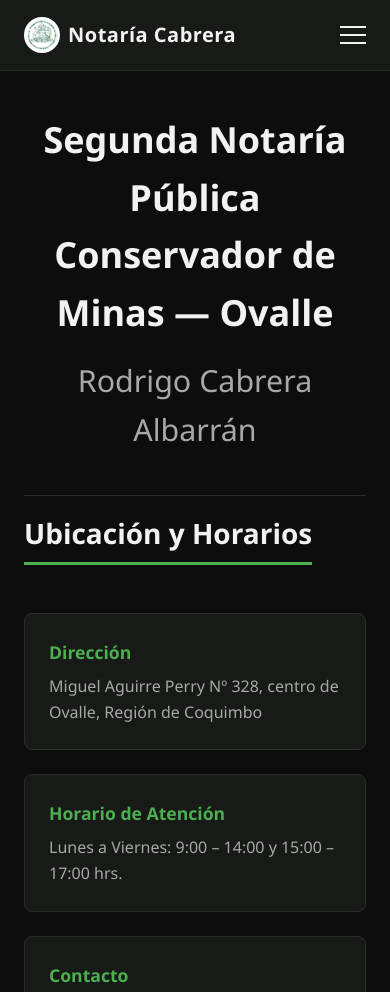
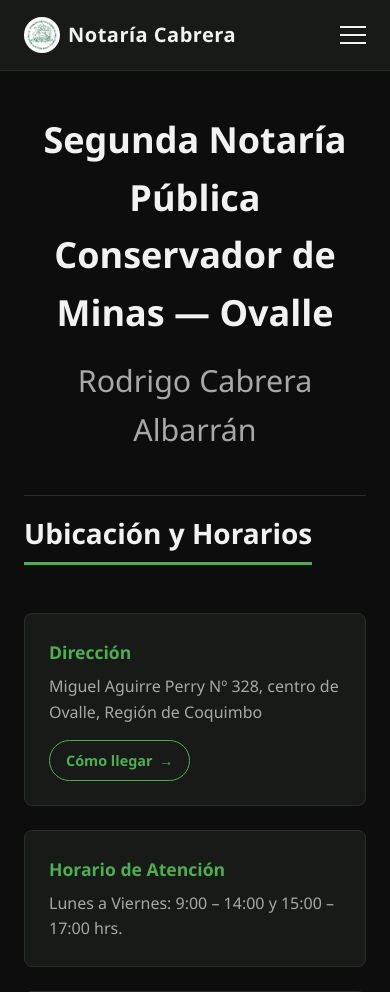
Before and after one commit to alvcab/notariacabrera-web, a PHP site: page / in a window 390 px wide. Shown: the top 992 px of the page. Run offline with PHP 8.4, Linux system fonts and the light colour scheme.

Commit message:
Aparición suave al bajar, mapa OpenStreetMap y botón Cómo llegar
- Fundido de 1,6 s al entrar cada bloque en pantalla (solo inicio, respeta reducir movimiento)
- Mapa: OpenStreetMap en gris (CARTO pedía API key), más alto, zoom 18 y punto exacto de Miguel Aguirre 328
- Punto del mapa más grande y parpadeo más rápido, sin sombra negra
- Botón Cómo llegar (Google Maps) en las dos tarjetas de Dirección
- scroll-padding para que el header no tape los títulos

Co-Authored-By: Claude Opus 5.5 <noreply@anthropic.com>

```diff
--- a/css/style.css
+++ b/css/style.css
@@ -15,6 +15,8 @@
 
 html {
   scroll-behavior: smooth;
+  /* El header es sticky (70px): deja espacio para que los títulos no queden tapados al usar el menú */
+  scroll-padding-top: 80px;
 }
 
 body {
@@ -127,7 +129,13 @@ a {
 
 /* Map */
 .map-section {
-  height: 400px;
+  height: 560px;
+}
+
+@media (max-width: 768px) {
+  .map-section {
+    height: 420px;
+  }
 }
 
 #mapa-ubicacion {
@@ -137,14 +145,18 @@ a {
   background-color: #f0efe9;
 }
 
+/* OpenStreetMap viene a color: en gris queda sobrio, como el mapa anterior (el punto verde sigue a color) */
+#mapa-ubicacion .leaflet-tile-pane {
+  filter: grayscale(1) contrast(0.9) brightness(1.05);
+}
+
 .map-marker {
-  width: 16px;
-  height: 16px;
+  width: 22px;
+  height: 22px;
   background-color: var(--accent);
   border: 3px solid #ffffff;
   border-radius: 50%;
-  box-shadow: 0 0 6px rgba(0, 0, 0, 0.5);
-  animation: map-marker-blink 2.8s ease-in-out infinite;
+  animation: map-marker-blink 1s ease-in-out infinite;
 }
 
 @keyframes map-marker-blink {
@@ -233,6 +245,31 @@ a {
 .contact-link {
   color: #4a9eff;
   text-decoration: underline;
+}
+
+/* Botón "Cómo llegar": abre la ruta en Google Maps (en el celular, la app) */
+.directions-link {
+  display: inline-flex;
+  align-items: center;
+  gap: 0.4rem;
+  margin-top: 0.9rem;
+  padding: 0.5rem 1rem;
+  border: 1px solid var(--accent);
+  border-radius: 999px;
+  color: var(--accent);
+  font-size: 0.9rem;
+  font-weight: 600;
+  text-decoration: none;
+  transition: background-color 0.2s ease, color 0.2s ease;
+}
+
+.directions-link::after {
+  content: "→";
+}
+
+.directions-link:hover {
+  background-color: var(--accent);
+  color: #0d0d0d;
 }
 
 /* Info & card grids */
@@ -417,3 +454,46 @@ a {
     grid-template-columns: repeat(3, 1fr);
   }
 }
+
+/* Aparición suave al bajar (solo en la página de inicio, ver js/script.js).
+   html.reveal la agrega el <head> de index.html; si el script no corre,
+   el mismo <head> la quita y todo se ve normal. */
+html.reveal :is(
+  .hero > *,
+  .section > h2,
+  .section > h3,
+  .section > p,
+  .section > .card,
+  .section > .complaints-box,
+  .section > .links-grid,
+  .section > .resource-link,
+  .info-grid > *,
+  .cards-grid > *,
+  .map-section
+) {
+  /* Conserva las transiciones de hover que ya tenían los links */
+  transition: opacity 1.6s cubic-bezier(0.25, 0.1, 0.25, 1), border-color 0.2s ease, color 0.2s ease;
+}
+
+/* Ocultos hasta que js/script.js les pone .is-in al entrar en pantalla */
+html.reveal :is(
+  .hero > *,
+  .section > h2,
+  .section > h3,
+  .section > p,
+  .section > .card,
+  .section > .complaints-box,
+  .section > .links-grid,
+  .section > .resource-link,
+  .info-grid > *,
+  .cards-grid > *,
+  .map-section
+):not(.is-in) {
+  opacity: 0;
+}
+
+@media (prefers-reduced-motion: reduce) {
+  html {
+    scroll-behavior: auto;
+  }
+}
--- a/index.html
+++ b/index.html
@@ -10,7 +10,17 @@
   <meta property="og:type" content="website">
   <link rel="icon" type="image/png" href="assets/logo.png">
   <link rel="stylesheet" href="https://unpkg.com/leaflet@1.9.4/dist/leaflet.css">
-  <link rel="stylesheet" href="css/style.css">
+  <link rel="stylesheet" href="css/style.css?v=8">
+  <script>
+    // Oculta las secciones antes del primer pintado para que aparezcan con fundido al bajar.
+    // Si js/script.js no llega a correr, a los 2,5 s se muestran normal.
+    if ('IntersectionObserver' in window && !matchMedia('(prefers-reduced-motion: reduce)').matches) {
+      document.documentElement.classList.add('reveal');
+      setTimeout(function () {
+        if (!window.__revealOK) document.documentElement.classList.remove('reveal');
+      }, 2500);
+    }
+  </script>
 </head>
 <body>
   <header class="site-header">
@@ -49,6 +59,7 @@
         <div class="info-card">
           <h3>Dirección</h3>
           <p>Miguel Aguirre Perry Nº 328, centro de Ovalle, Región de Coquimbo</p>
+          <a href="https://www.google.com/maps/dir/?api=1&amp;destination=Segunda+Notar%C3%ADa+de+Ovalle%2C+Miguel+Aguirre+328%2C+Ovalle%2C+Chile" target="_blank" rel="noopener" class="directions-link">Cómo llegar</a>
         </div>
         <div class="info-card">
           <h3>Horario de Atención</h3>
@@ -201,6 +212,7 @@
         <div class="info-card">
           <h3>Dirección</h3>
           <p>Miguel Aguirre Perry Nº 328, centro de Ovalle, Región de Coquimbo</p>
+          <a href="https://www.google.com/maps/dir/?api=1&amp;destination=Segunda+Notar%C3%ADa+de+Ovalle%2C+Miguel+Aguirre+328%2C+Ovalle%2C+Chile" target="_blank" rel="noopener" class="directions-link">Cómo llegar</a>
         </div>
         <div class="info-card">
           <h3>Teléfono</h3>
@@ -221,6 +233,6 @@
   </footer>
 
   <script src="https://unpkg.com/leaflet@1.9.4/dist/leaflet.js"></script>
-  <script src="js/script.js"></script>
+  <script src="js/script.js?v=10"></script>
 </body>
 </html>
--- a/js/script.js
+++ b/js/script.js
@@ -16,27 +16,61 @@ document.addEventListener('DOMContentLoaded', () => {
 
   const mapEl = document.getElementById('mapa-ubicacion');
   if (mapEl && window.L) {
-    const officeCoords = [-30.6040, -71.2015]; // Miguel Aguirre Perry Nº 328, centro de Ovalle
+    const officeCoords = [-30.60374, -71.20176]; // Miguel Aguirre Perry Nº 328 (punto de la notaría en OpenStreetMap)
 
     const map = L.map(mapEl, {
       center: officeCoords,
-      zoom: 16,
+      zoom: 18,
       scrollWheelZoom: false,
     });
 
-    L.tileLayer('https://{s}.basemaps.cartocdn.com/light_all/{z}/{x}/{y}{r}.png', {
-      attribution: '&copy; <a href="https://www.openstreetmap.org/copyright">OpenStreetMap</a> &copy; <a href="https://carto.com/attributions">CARTO</a>',
+    // Mapa base de OpenStreetMap (gratis, sin API key). CARTO empezó a exigir API key.
+    L.tileLayer('https://tile.openstreetmap.org/{z}/{x}/{y}.png', {
+      attribution: '&copy; <a href="https://www.openstreetmap.org/copyright">OpenStreetMap</a>',
       maxZoom: 19,
     }).addTo(map);
 
     const greenDotIcon = L.divIcon({
       className: 'map-marker',
-      iconSize: [16, 16],
+      iconSize: [22, 22],
     });
 
     L.marker(officeCoords, { icon: greenDotIcon })
       .addTo(map)
       .bindPopup('Miguel Aguirre Perry Nº 328, centro de Ovalle');
+  }
+
+  // Aparición suave al bajar: cada bloque se muestra con un fundido al entrar en pantalla.
+  // Los que entran juntos (tarjetas de una grilla) aparecen uno tras otro.
+  if (document.documentElement.classList.contains('reveal')) {
+    window.__revealOK = true;
+    const targets = document.querySelectorAll([
+      '.hero > *',
+      '.section > h2',
+      '.section > h3',
+      '.section > p',
+      '.section > .card',
+      '.section > .complaints-box',
+      '.section > .links-grid',
+      '.section > .resource-link',
+      '.info-grid > *',
+      '.cards-grid > *',
+      '.map-section',
+    ].join(','));
+
+    const observer = new IntersectionObserver((entries) => {
+      const entering = entries.filter((entry) => entry.isIntersecting);
+      entering.forEach((entry, i) => {
+        const el = entry.target;
+        el.style.transitionDelay = `${i * 0.15}s`;
+        el.classList.add('is-in');
+        // Quita el retraso al terminar, para que los hover respondan al instante
+        el.addEventListener('transitionend', () => { el.style.transitionDelay = ''; }, { once: true });
+        observer.unobserve(entry.target);
+      });
+    }, { threshold: 0.15, rootMargin: '0px 0px -8% 0px' });
+
+    targets.forEach((el) => observer.observe(el));
   }
 
   document.querySelectorAll('.back-link[data-close-tab]').forEach((link) => {
```
